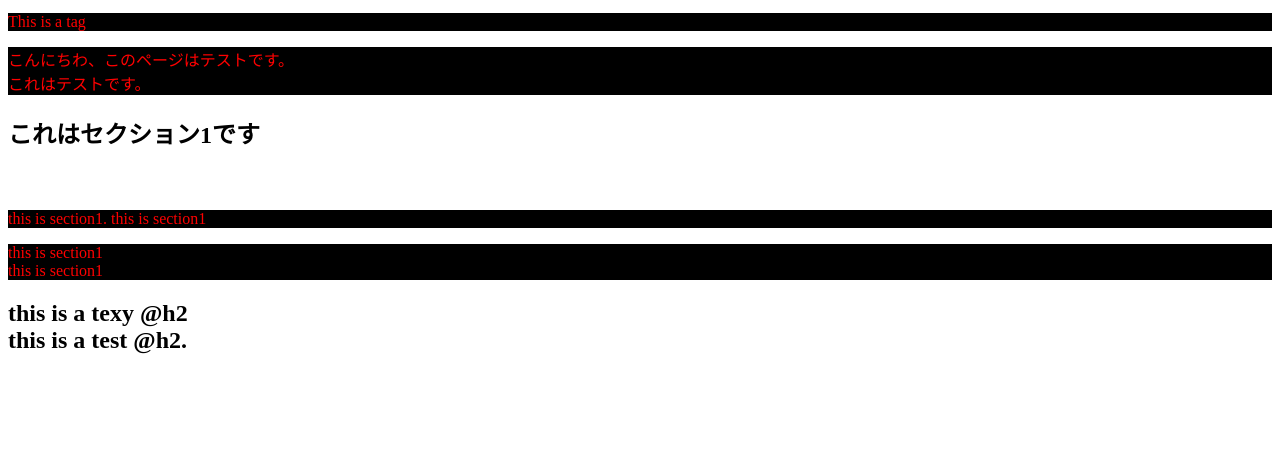
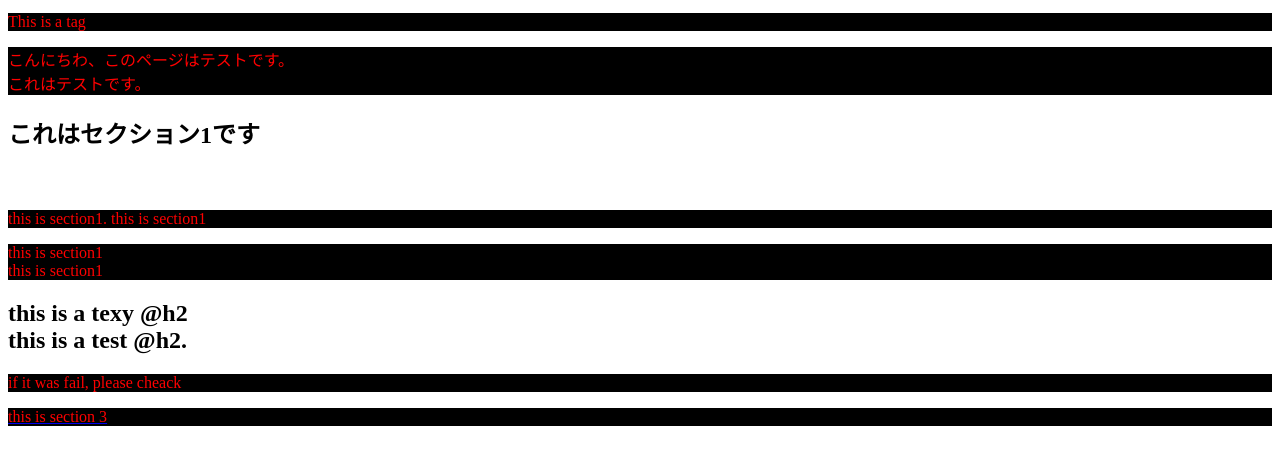
Before and after one commit to keigojira/study1, a plain HTML site: page index.html in a window 1280 px wide. Shown: the part 116-580 px from the top of the page. Drawn offline with Linux system fonts and the light colour scheme.

Commit message:
\index.html

```diff
--- a/index.html
+++ b/index.html
@@ -20,5 +20,12 @@
 		<p>this is section1 <br>this is section1</p>
 	</section>
         <h2>this is a texy @h2 <br>this is a test @h2. </h2>
+	<p>if it was fail, please cheack <a href="https://github.com/" "this"</a></p>
+
+
+        <section>
+	<p>this is section 3</p>
+
+	</section>
 </body>
 </html>
```
